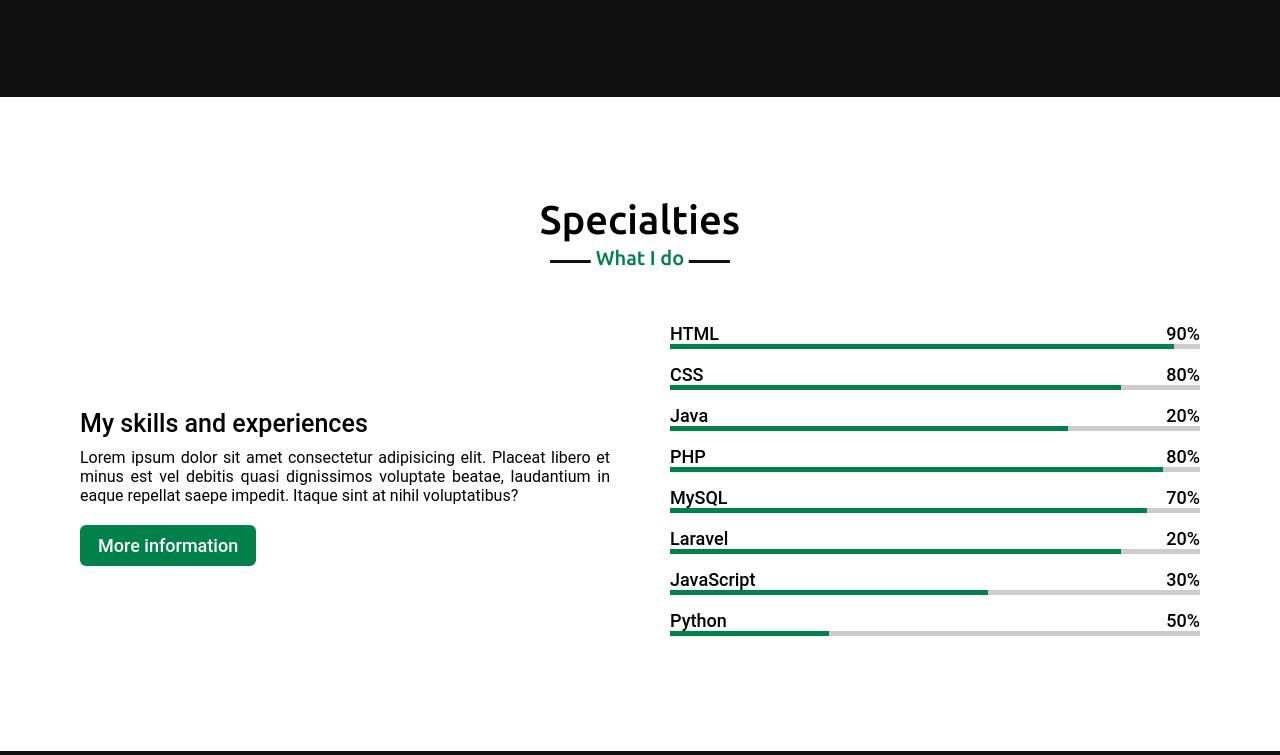
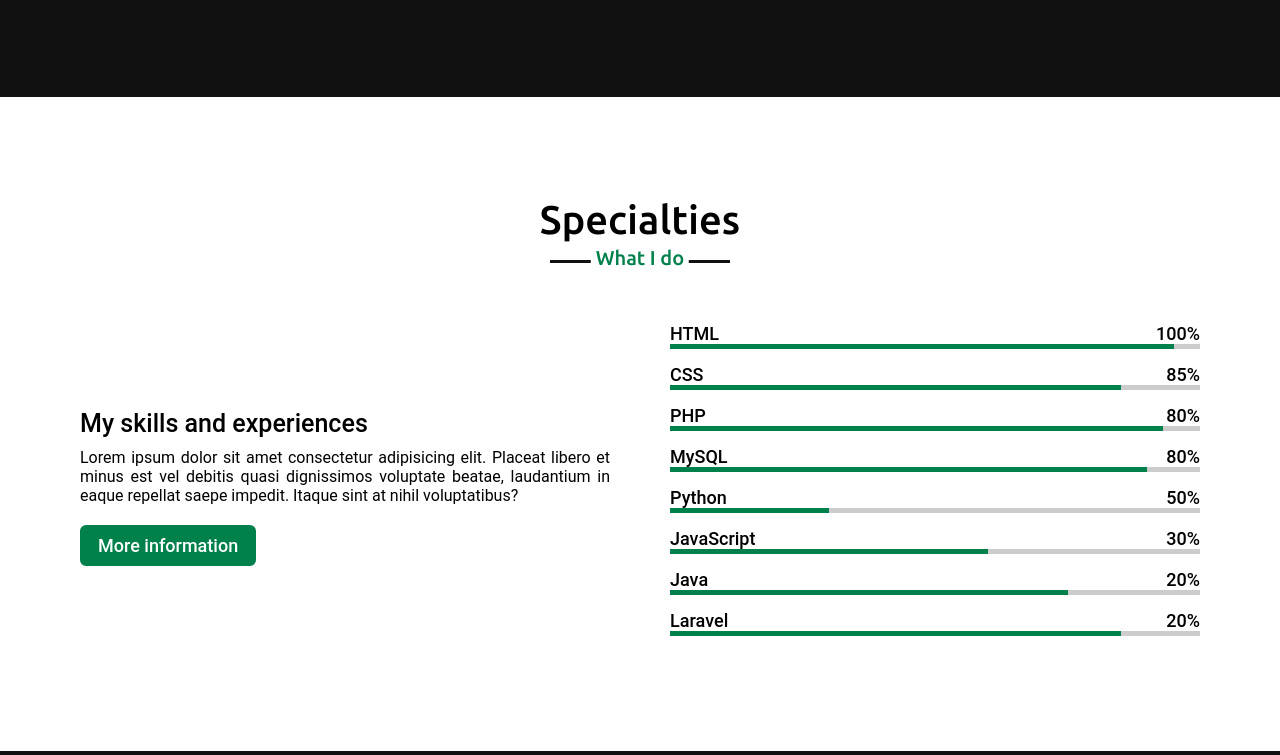
Before and after one commit to kerrymuniz/Potifolio, a plain HTML site: page index.html in a window 1280 px wide. Shown: the part 2042-2797 px from the top of the page. Drawn offline with nearby package versions, Linux system fonts and the light colour scheme.

Commit message:
Update index.html

```diff
--- a/index.html
+++ b/index.html
@@ -66,6 +66,7 @@
                 <a class="butao" href="imagens/CV Kerry Muniz Santos - Web Developer.pdf" download>Download CV (Developer.FullStack)</a>
             </div>
         </div>
+        <span class="imagem-inicio"><img src="imagens/Design sem nome.png"></span>
     </section>
 
     <!-- sessão sobre -->
@@ -133,7 +134,7 @@
                     <div class="bars">
                         <div class="info">
                             <span>HTML</span>
-                            <span>90%</span>
+                            <span>100%</span>
                         </div>
                         <div class="line html"></div>
                     </div>
@@ -141,17 +142,9 @@
                     <div class="bars">
                         <div class="info">
                             <span>CSS</span>
-                            <span>80%</span>
+                            <span>85%</span>
                         </div>
                         <div class="line css"></div>
-                    </div>
-
-                    <div class="bars">
-                        <div class="info">
-                            <span>Java</span>
-                            <span>20%</span>
-                        </div>
-                        <div class="line java"></div>
                     </div>
 
                     <div class="bars">
@@ -165,17 +158,17 @@
                     <div class="bars">
                         <div class="info">
                             <span>MySQL</span>
-                            <span>70%</span>
+                            <span>80%</span>
                         </div>
                         <div class="line mysql"></div>
                     </div>
 
                     <div class="bars">
                         <div class="info">
-                            <span>Laravel</span>
-                            <span>20%</span>
+                            <span>Python</span>
+                            <span>50%</span>
                         </div>
-                        <div class="line laravel"></div>
+                        <div class="line pyt"></div>
                     </div>
 
                     <div class="bars">
@@ -188,11 +181,21 @@
 
                     <div class="bars">
                         <div class="info">
-                            <span>Python</span>
-                            <span>50%</span>
+                            <span>Java</span>
+                            <span>20%</span>
                         </div>
-                        <div class="line pyt"></div>
+                        <div class="line java"></div>
                     </div>
+
+                    <div class="bars">
+                        <div class="info">
+                            <span>Laravel</span>
+                            <span>20%</span>
+                        </div>
+                        <div class="line laravel"></div>
+                    </div>
+
+
                 </div>
             </div>
         </div>
```
